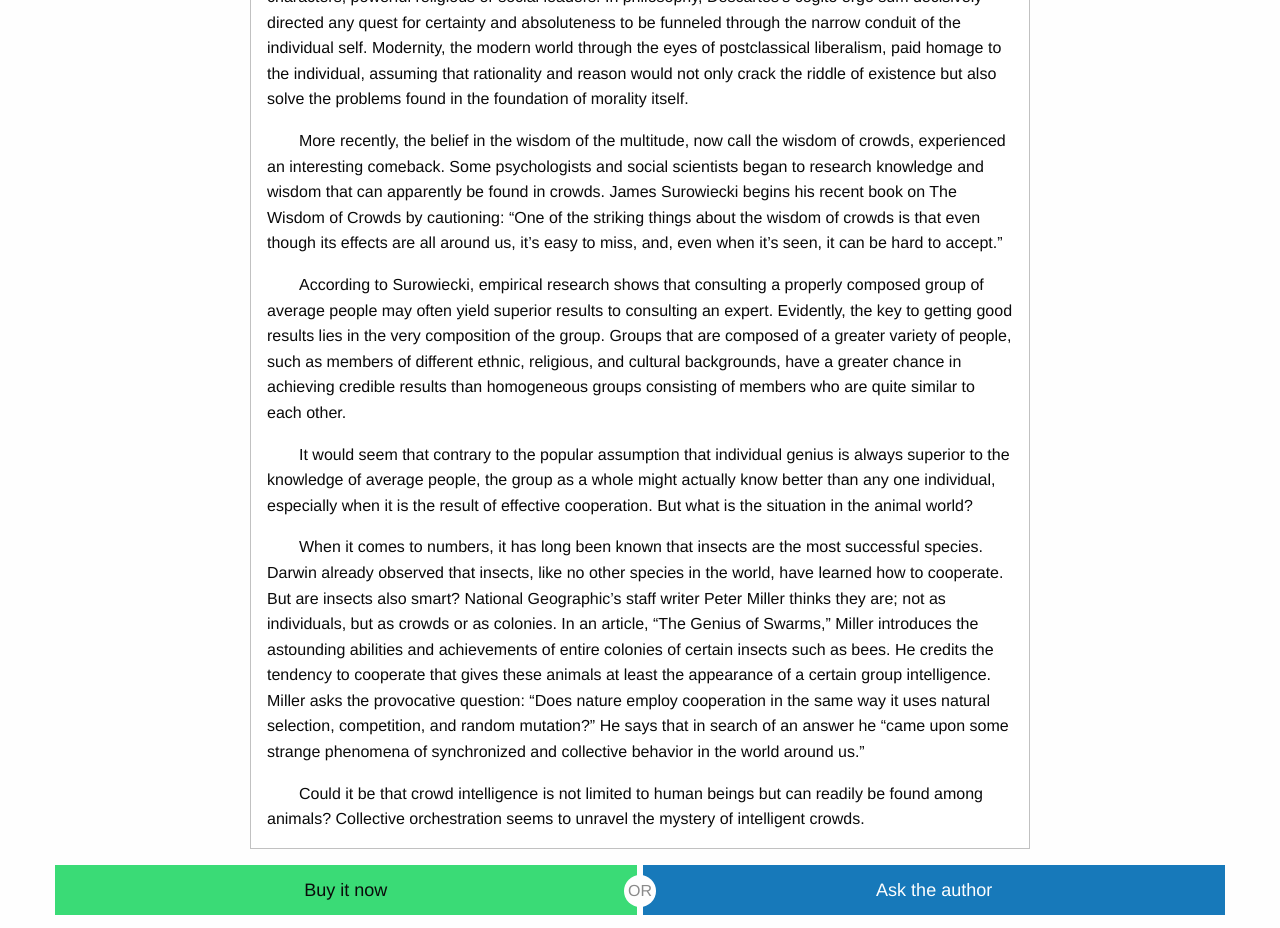
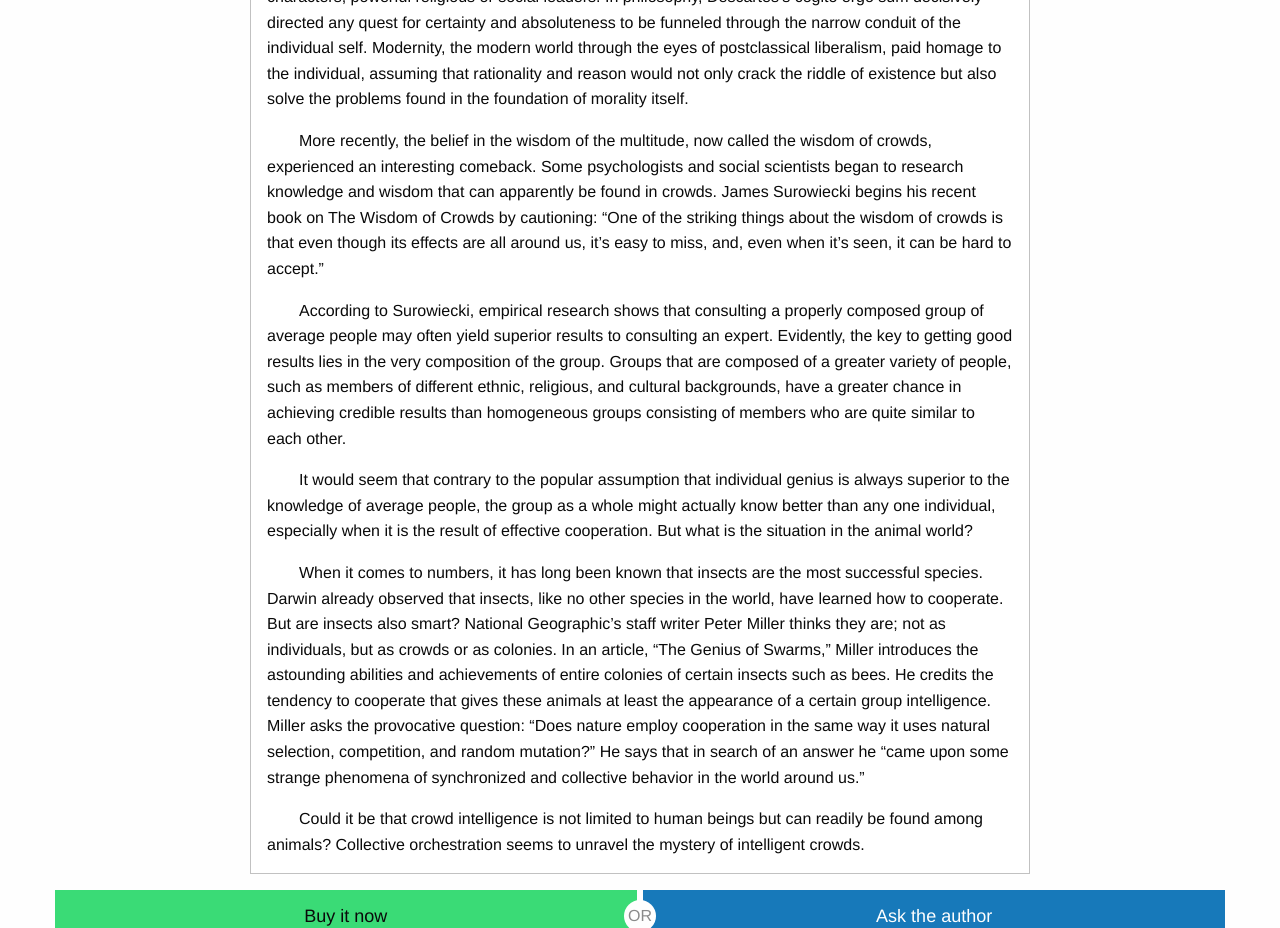
Before and after one commit to dkriegls/cooperating_universe, a plain HTML site: page index.html in a window 1280 px wide. Shown: the part 8820-9748 px from the top of the page. Drawn offline with Linux system fonts and the light colour scheme.

Commit message:
grammer fix

```diff
--- a/index.html
+++ b/index.html
@@ -166,7 +166,7 @@
                     The chorus in Greek tragedies preserved the memory of ancient crowd wisdom. The chorus often exhibited superior wisdom when compared to the knowledge of its heroes. Judgments in Greek courts were made by a large group of jurors, usually five hundred men, continuing the ancient belief that a group of people could come closer to the truth than individual judges. Today, in the execution of justice, most modern courts trust the rule of law as interpreted by learned judges, while others continue the use of juries, which are made up of ordinary citizens. In drama, neoclassical aesthetics eliminated the role of the chorus and focused narrowly on the treatment of its hero, thus continuing the trend to individualization. In the visual arts, since the Renaissance, the artist zoomed in on the personal features of individual characters, powerful religious or social leaders. In philosophy, Descartes’s cogito ergo sum decisively directed any quest for certainty and absoluteness to be funneled through the narrow conduit of the individual self. Modernity, the modern world through the eyes of postclassical liberalism, paid homage to the individual, assuming that rationality and reason would not only crack the riddle of existence but also solve the problems found in the foundation of morality itself.
                   </p>
                   <p>
-                    More recently, the belief in the wisdom of the multitude, now call the wisdom of crowds, experienced an interesting comeback. Some psychologists and social scientists began to research knowledge and wisdom that can apparently be found in crowds. James Surowiecki begins his recent book on The Wisdom of Crowds by cautioning: “One of the striking things about the wisdom of crowds is that even though its effects are all around us, it’s easy to miss, and, even when it’s seen, it can be hard to accept.”
+                    More recently, the belief in the wisdom of the multitude, now called the wisdom of crowds, experienced an interesting comeback. Some psychologists and social scientists began to research knowledge and wisdom that can apparently be found in crowds. James Surowiecki begins his recent book on The Wisdom of Crowds by cautioning: “One of the striking things about the wisdom of crowds is that even though its effects are all around us, it’s easy to miss, and, even when it’s seen, it can be hard to accept.”
                   </p>
                   <p>
                     According to Surowiecki, empirical research shows that consulting a properly composed group of average people may often yield superior results to consulting an expert. Evidently, the key to getting good results lies in the very composition of the group. Groups that are composed of a greater variety of people, such as members of different ethnic, religious, and cultural backgrounds, have a greater chance in achieving credible results than homogeneous groups consisting of members who are quite similar to each other.
```
